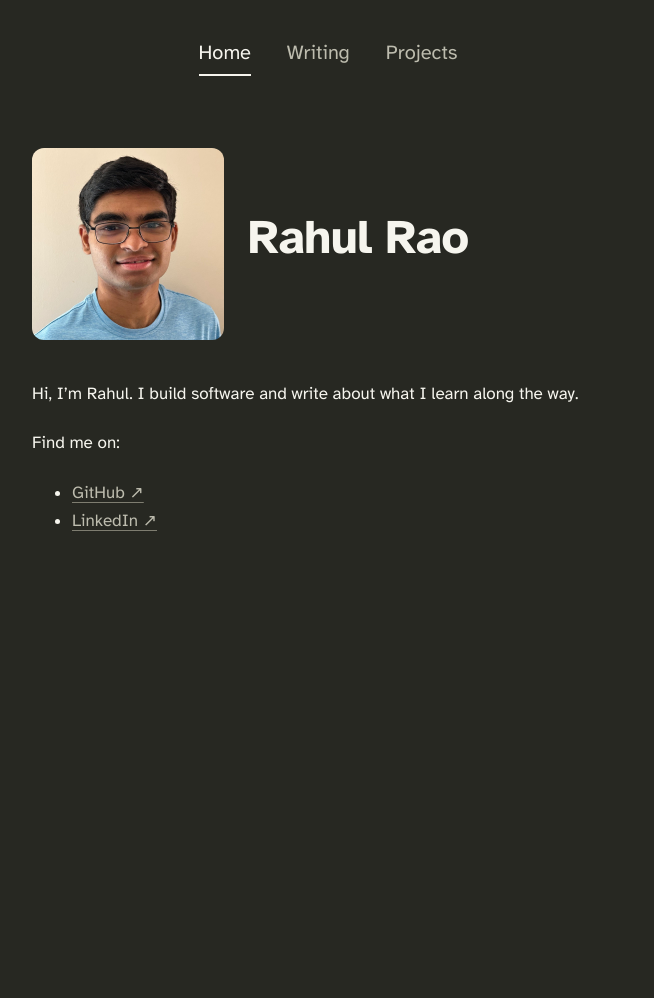
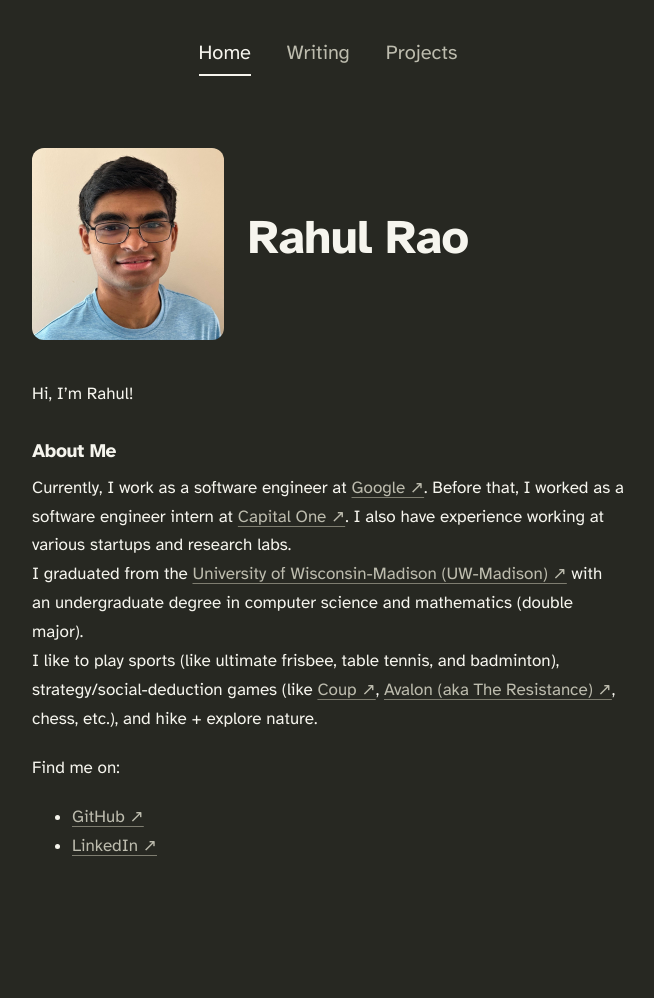
Before and after one commit to rahulsrao011/rahulsrao011.github.io, a Jekyll site: the page built from index.md, in a window 1280 px wide. Shown: the whole page, without its empty margins (312-966 px from the left). Built offline with Jekyll 4.4.1, drawn with Linux system fonts in a browser that asks for light colours; before the commit the page ends 900 px from its top, so only the background shows below that.

Commit message:
Update index.md

```diff
--- a/index.md
+++ b/index.md
@@ -2,7 +2,12 @@
 layout: home
 ---
 
-Hi, I'm Rahul. I build software and write about what I learn along the way.
+Hi, I'm Rahul!
+
+### About Me
+Currently, I work as a software engineer at [Google ↗](https://google.com){:target="_blank" rel="noopener"}. Before that, I worked as a software engineer intern at [Capital One ↗](https://www.capitalone.com){:target="_blank" rel="noopener"}. I also have experience working at various startups and research labs.\
+I graduated from the [University of Wisconsin-Madison (UW-Madison) ↗](https://www.wisc.edu){:target="_blank" rel="noopener"} with an undergraduate degree in computer science and mathematics (double major).\
+I like to play sports (like ultimate frisbee, table tennis, and badminton), strategy/social-deduction games (like [Coup ↗](https://en.wikipedia.org/wiki/Coup_(card_game)){:target="_blank" rel="noopener"}, [Avalon (aka The Resistance) ↗](https://en.wikipedia.org/wiki/The_Resistance_(game)){:target="_blank" rel="noopener"}, chess, etc.), and hike + explore nature.
 
 Find me on:
 
```
